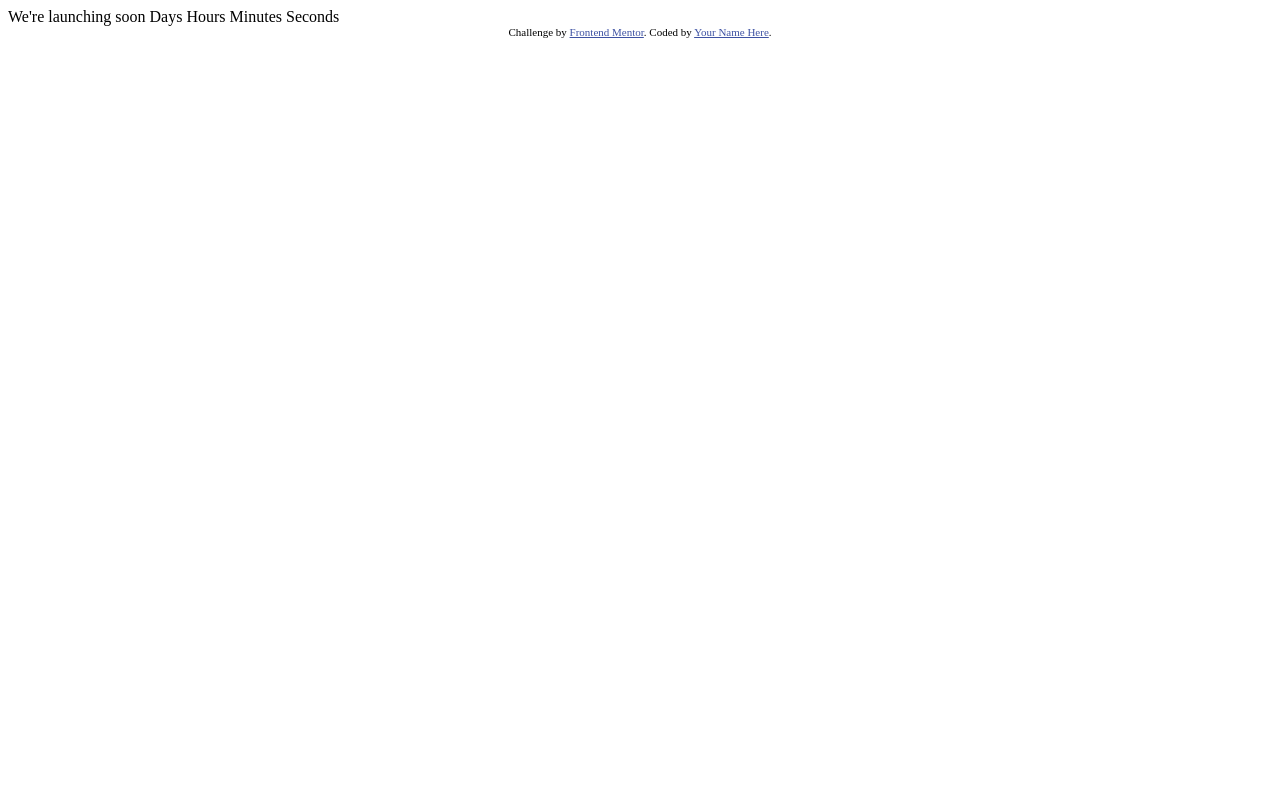
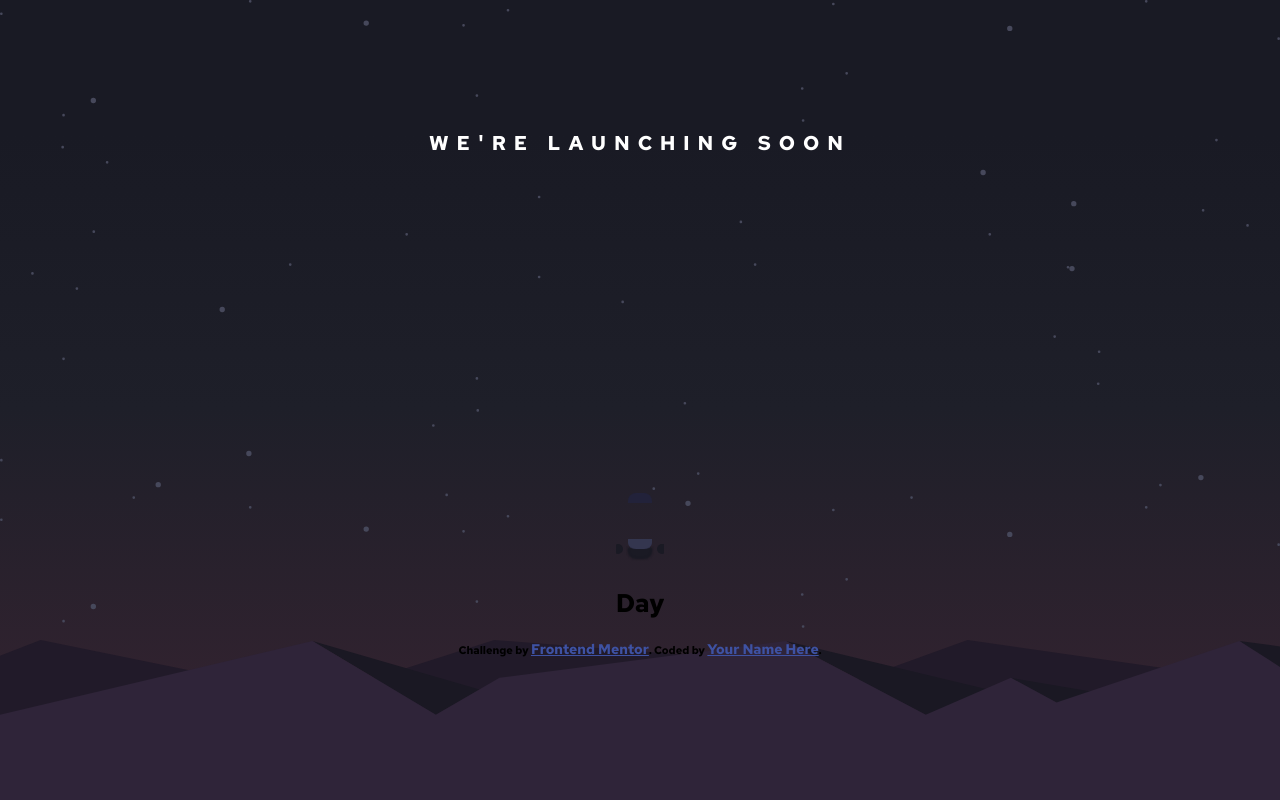
Before and after one commit to OlamideMustapha/launch-countdown-timer, a plain HTML site: page index.html in a window 1280 px wide. Drawn offline with Linux system fonts and the light colour scheme.

Commit message:
implemented background

```diff
--- a/index.html
+++ b/index.html
@@ -13,19 +13,37 @@
     .attribution { font-size: 11px; text-align: center; }
     .attribution a { color: hsl(228, 45%, 44%); }
   </style>
+  <link rel="preconnect" href="https://fonts.gstatic.com">
+  <link href="https://fonts.googleapis.com/css2?family=Red+Hat+Text:ital,wght@0,400;0,500;0,700;1,400;1,500;1,700&display=swap" rel="stylesheet">
+  <link type="text/css" rel="stylesheet" href="./src/styles/css/style.css"/>
 </head>
 <body>
 
-  We're launching soon
+  <main class="main">
+    <div class="main__header">
+      <h1>
+        We're launching soon
+      </h1>
+    </div>
 
+    <div class="main__countdown">
+
+    </div>
+  </main>
+  <footer class="footer">
+
+    <div class="attribution">
+      Challenge by <a href="https://www.frontendmentor.io?ref=challenge" target="_blank">Frontend Mentor</a>.
+      Coded by <a href="#">Your Name Here</a>.
+    </div>
+
+  </footer>
+<!--
   Days
   Hours
   Minutes
-  Seconds
+  Seconds -->
 
-  <div class="attribution">
-    Challenge by <a href="https://www.frontendmentor.io?ref=challenge" target="_blank">Frontend Mentor</a>.
-    Coded by <a href="#">Your Name Here</a>.
-  </div>
+  <script src="./src/js/app.js"></script>
 </body>
 </html>
--- /dev/null
+++ b/src/js/app.js
@@ -0,0 +1,101 @@
+function addHTMLAttributes (htmlElement, attributes) {
+  for (let attributeValue in attributes)
+    htmlElement[attributeValue] = attributes[attributeValue];
+  return htmlElement;
+}
+
+
+function addChildElements (htmlElement, children) {
+  children.forEach (child => {
+    // checks whether to append the child as a text or an element node
+    typeof child === 'string'
+      ? htmlElement.appendChild (document.createTextNode (child))
+      : htmlElement.appendChild (child);
+  });
+  return htmlElement;
+}
+
+/**
+ * createHTMLElement is a helper function for creating HTML elements
+ * it takes the elementTagName of HTML element to be created as first
+ * argument, the second argument is an object of attributes of the element
+ * while the last argument can either be another HTML element to nest
+ * within it or a text
+ * @param {String} elementTagName
+ * @param {String} Attributes
+ * @param  {...any} children
+ */
+function createHTMLElement (
+  elementTagName, attributes, ...children
+  ) {
+  let htmlElement = document.createElement (elementTagName);
+      htmlElement = addHTMLAttributes (htmlElement, attributes);
+      htmlElement = addChildElements (htmlElement, children);
+  return htmlElement;
+}
+
+
+class FlipComponent {
+  constructor (label) {
+    this._top        = createHTMLElement ("b", {className: "card__top"}, "");
+    this._bottom     = createHTMLElement ("b", {className: "card__bottom"}, "");
+    this._backBottom = createHTMLElement ("b", {className: "card__bottom"}, "");
+    this._back       = createHTMLElement (
+                        "b"
+                      , {className: "card__back"}
+                      , this._backBottom );
+
+    this._flipCard   = createHTMLElement (
+                        "b"
+                      , {className: "flip__card card"}
+                      , this._top
+                      , this._bottom
+                      , this._back );
+
+    this._flipCardName = createHTMLElement ("div", {className:"flip__name"},label);
+
+    this._flipComponent = createHTMLElement (
+                          "div"
+                        , {className: "flip flip-animate", id: `${label}`}
+                        , createHTMLElement ("div", {className: "left flip__dot"})
+                        , createHTMLElement ("div", {className: "right flip__dot"})
+                        , this._flipCard
+                        , this._flipCardName);
+    this._value = 0;
+  }
+
+  get create () {
+    return this._flipComponent;
+  }
+
+  /**
+   * @param {Number} value
+   */
+  set update (value) {
+    const paddedValue  = `${value}`.padStart (2, "0"),
+          currentValue = `${this._value}`.padStart (2, "0");
+
+    if (value !== this._value) {
+
+      if (this._value >= 0) {
+        this._back.setAttribute ('data-value', currentValue);
+        this._bottom.setAttribute ('data-value', currentValue);
+      }
+
+      this._value         = value;
+      this._top.innerText = paddedValue;
+      this._backBottom.setAttribute ('data-value', paddedValue);
+
+      this._flipComponent.classList.remove ('flip-animate');
+      this._flipComponent.offsetWidth;
+      this._flipComponent.classList.add ('flip-animate');
+    }
+  }
+}
+
+
+const countdown = document.querySelector (".main__countdown");
+
+const dailyFlipCard = new FlipComponent ("Day");
+
+countdown.append (dailyFlipCard.create);
--- /dev/null
+++ b/src/styles/sass/partials/_countdown-components.sass
@@ -0,0 +1 @@
+.main
--- /dev/null
+++ b/src/styles/sass/partials/_flip_card.sass
@@ -0,0 +1,139 @@
+$dot_w: 10px
+$dot_bg: #1a1a24
+$dot_posY : 40%
+$dot_posX: -3px
+
+// font-size
+$flip_small: 2vw
+$flip_large: 9vw
+
+// color
+$color_light: #fa5e84
+$color_dark: #b94561
+
+// card background
+$card_bg_light:#34364f
+$card_bg_dark: #22223a
+
+
+.main__countdown
+  text-align: center
+  perspective: 400px
+  margin: 20px auto
+
+  & *,
+  & *:before,
+  & *:after
+    box-sizing: border-box
+
+.flip
+  position: relative
+  @include flex-column (space-between, center)
+  overflow: hidden
+
+  &__dot
+    position: absolute
+    width: $dot_w
+    height: $dot_w
+    background-color: $dot_bg
+    border-radius: 50px
+    z-index:5
+    top: $dot_posY
+
+    &.right
+      right: $dot_posX
+    &.left
+      left: $dot_posX
+
+  &__card
+    display: block
+    position: relative
+    padding-bottom: 0.72em
+    font-size: $flip_large
+    line-height: 0.95
+
+
+  &__name
+    font-size: $flip_small
+
+.card
+  &__top,
+  &__bottom,
+  &__back::before,
+  &__back::after
+    display: block
+    height: 0.72em
+    color: $color_dark
+    background-color: $card_bg_dark
+    padding: 0.25em 0.25em
+    border-radius: 8px 8px 0 0
+    backface-visibility: hidden
+    transform-style: preserve-3d
+    width: 1.7em
+    transform: translateZ(0)
+
+  &__top
+
+  &__bottom
+    position: absolute
+    color: $color_light
+    top: 50%
+    left: 0
+    background: $card_bg_light
+    border-radius: 0 0 8px 8px
+    box-shadow: 0px 9px 2px 0px #1a1a24
+    pointer-events: none
+    overflow: hidden
+
+    &::after
+      display: block
+      margin-top: -0.72em
+      content: attr(data-value)
+
+
+  &__back
+    position: absolute
+    top: 0
+    height: 100%
+    left: 0%
+    pointer-events: none
+    &::before
+      content: attr(data-value)
+      position: relative
+      z-index: -1
+      overflow: hidden
+
+
+.flip-animate .card__back::before
+  animation: flipTop 0.3s cubic-bezier(0.37, 0.01, 0.94, 0.35)
+  animation-fill-mode: both
+  transform-origin: center bottom
+
+.flip-animate .card__back .card__bottom
+  transform-origin: center top
+  animation-fill-mode: both
+  animation: flipBottom 0.6s cubic-bezier(0.15, 0.45, 0.28, 1)
+
+@keyframes flipTop
+  0%
+    transform: rotateX(0deg)
+    z-index: 2
+  0%,
+  99%
+    opacity: 0.99
+  100%
+    transform: rotateX(-90deg)
+    opacity: 0
+
+@keyframes flipBottom
+  0%,
+  50%
+    z-index: -1
+    transform: rotateX(90deg)
+    opacity: 0
+  51%
+    opacity: 0.99
+  100%
+    opacity: 0.99
+    transform: rotateX(0deg)
+    z-index: 5
--- /dev/null
+++ b/src/styles/sass/partials/_main.sass
@@ -0,0 +1,43 @@
+$footer_h: 20%
+$main_h: 80%
+
+html
+  &, & *
+    padding: 0px
+    margin: 0px
+    font-family: 'Red Hat Text', sans-serif
+    font-size: 14px
+    font-weight: 700
+    box-sizing: border-box
+
+body
+  @include flex-column (space-between, center)
+  background-image:  linear-gradient(180deg, #191A24 17%, #1e1f29 51%,#191a24db 101%, #fb6087 10%)
+  background-color: $softRed
+  height: 100vh
+
+  .main
+    @include flex-column (space-between, center)
+    background-image: url("../../../images/bg-stars.svg")
+    // background-position: bottom center
+    // background-repeat: no-repeat
+    background-size: 100%
+    width: 100vw
+    height: $main_h
+    padding-top: 130px
+    &__header
+      h1
+        font-size: 20px
+        color: $white
+        text-transform: uppercase
+        letter-spacing: .4em
+        text-align: center
+
+
+  .footer
+    background-image: url("../../../images/pattern-hills.svg")
+    // background-position: bottom center
+    background-repeat: no-repeat
+    background-size: 100%
+    width: 100vw
+    height: $footer_h
--- /dev/null
+++ b/src/styles/sass/partials/_mixin.sass
@@ -0,0 +1,25 @@
+
+// 375px 640px 1020px 1440px
+$breakpoints-up: ("small": "375px", "medium": "640px", "large": "1020px", "xlarge": "1440px")
+$breakpoints-down: ("xsmall": "375px", "small": "640px", "medium": "1020px", "large": "1440px")
+
+
+@mixin breakpoint-up ($size)
+  @media (min-width: map-get($breakpoints-up, $size))
+    @contain
+
+@mixin breakpoint-down ($size)
+  @media (max-width: map-get($breakpoints-down, $size))
+    @contain
+
+@mixin flex-row ($js, $ai)
+  display: flex
+  flex-direction: row
+  justify-content: $js
+  align-items: $ai
+
+@mixin flex-column ($js, $ai)
+  display: flex
+  flex-direction: column
+  justify-content: $js
+  align-items: $ai
--- /dev/null
+++ b/src/styles/sass/partials/_variables.sass
@@ -0,0 +1,11 @@
+// Colors
+
+// Primary
+$grayishBlue: hsl(237, 18%, 59%)
+$softRed: hsl(345, 95%, 68%)
+
+// Neutral
+$white: hsl(0, 0%, 100%)
+$darkDesaturatedBlue: hsl(236, 21%, 26%)
+$veryDarkBlue1: hsl(235, 16%, 14%)
+$veryDarkBlue2: hsl(234, 17%, 12%)
--- /dev/null
+++ b/src/styles/sass/style.sass
@@ -0,0 +1,5 @@
+@import "partials/variables"
+@import "partials/mixin"
+@import "partials/main"
+
+@import "partials/flip_card"
```
Also changed, not shown: src/styles/css/style.css (added), 1 other file.
